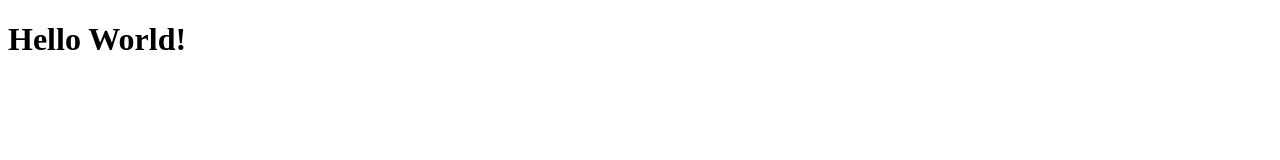
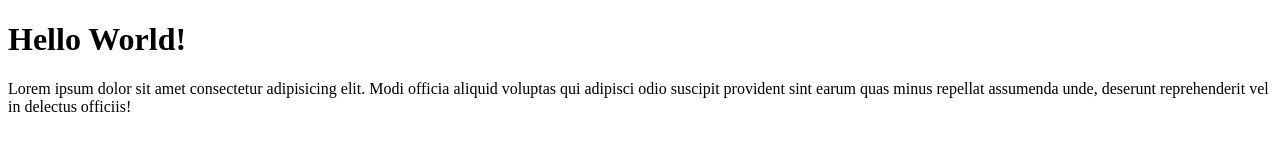
Before and after one commit to dyanahadiansyah/wpu-git-test2, a plain HTML site: page index.html in a window 1280 px wide. Drawn offline with Linux system fonts and the light colour scheme.

Commit message:
menambahkan paragraph baru

```diff
--- a/index.html
+++ b/index.html
@@ -7,6 +7,6 @@
 </head>
 <body>
     <h1>Hello World!</h1>
-    <!-- <p>Lorem ipsum dolor sit amet consectetur adipisicing elit. Modi officia aliquid voluptas qui adipisci odio suscipit provident sint earum quas minus repellat assumenda unde, deserunt reprehenderit vel in delectus officiis!</p> -->
+    <p>Lorem ipsum dolor sit amet consectetur adipisicing elit. Modi officia aliquid voluptas qui adipisci odio suscipit provident sint earum quas minus repellat assumenda unde, deserunt reprehenderit vel in delectus officiis!</p>
 </body>
 </html>
```
